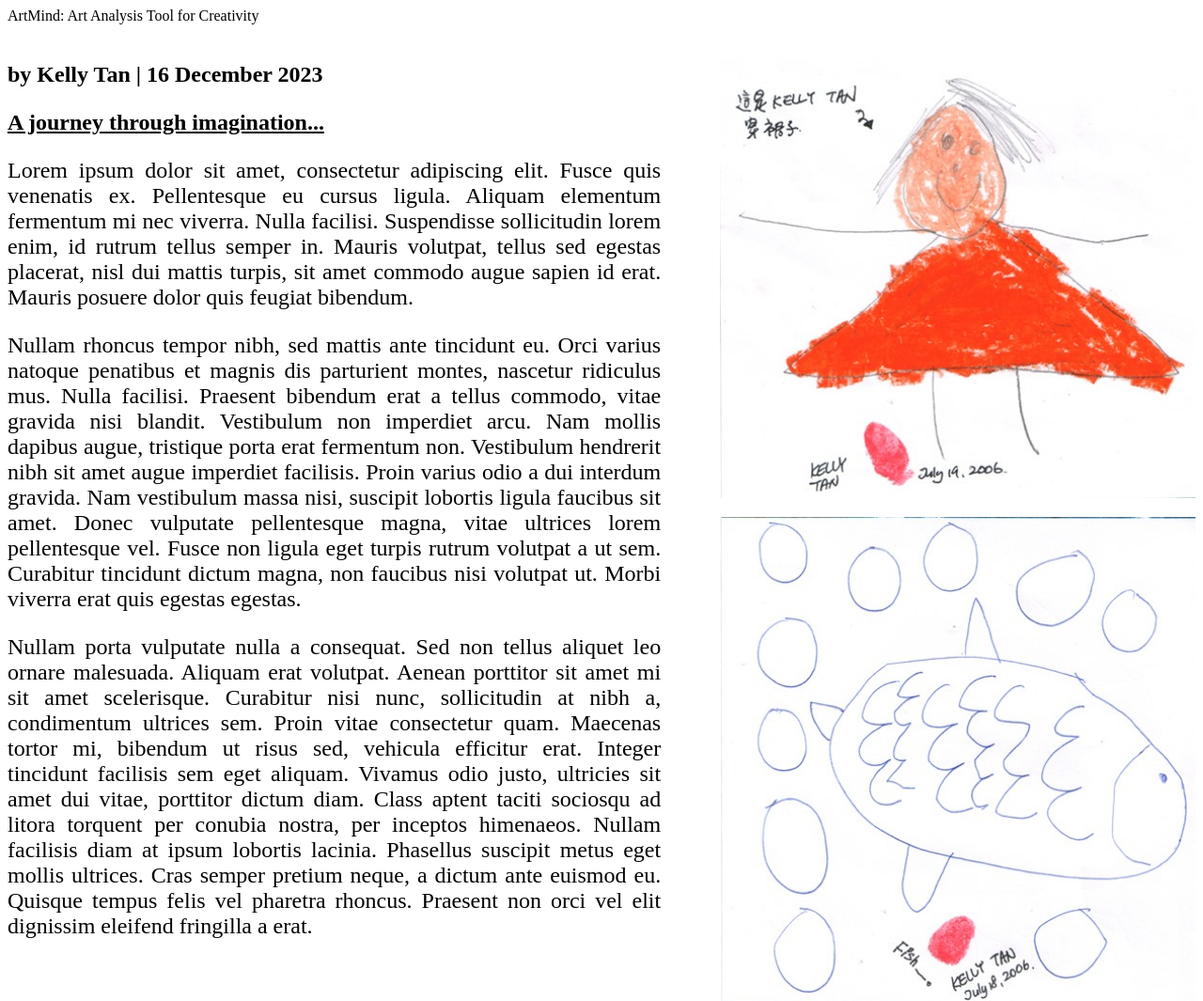
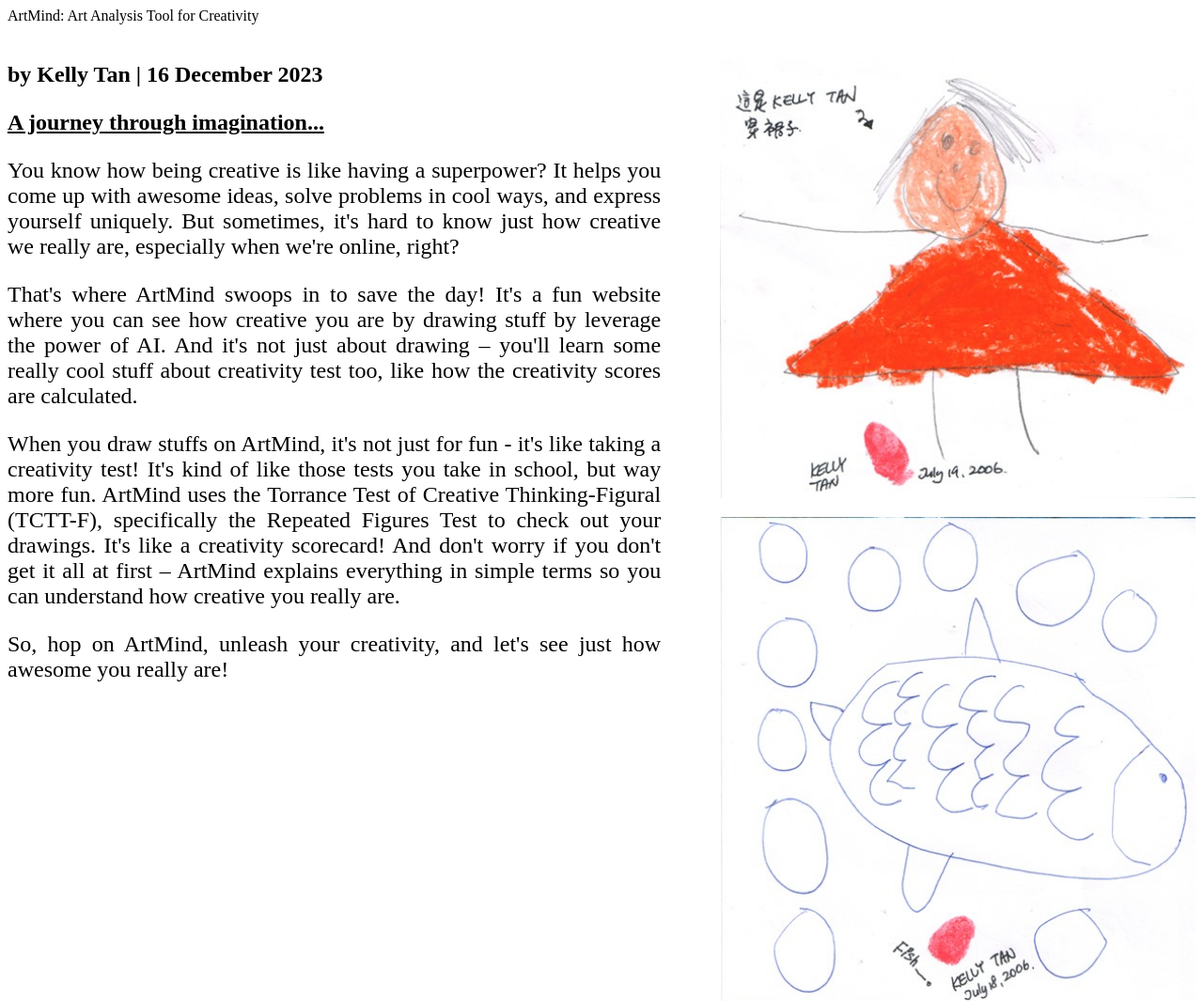
Before and after one commit to kellyzen/ArtMind-Creativity, a website: page public/dev/about/about.html in a window 1280 px wide. Shown: the top 1065 px of the page at 94% size. Drawn offline with Linux system fonts and the light colour scheme; files that its build step writes are made by us from their sources; files whose address does not match are found by name.

Commit message:
Updated about page content

```diff
--- a/public/dev/about/about.html
+++ b/public/dev/about/about.html
@@ -5,28 +5,21 @@
     <div>
         <p><b>by Kelly Tan | 16 December 2023</b></p>
         <p><b><u>A journey through imagination...</u></b></p>
-        <p> Lorem ipsum dolor sit amet, consectetur adipiscing elit. Fusce quis venenatis ex. Pellentesque eu cursus
-            ligula. Aliquam elementum fermentum mi nec viverra. Nulla facilisi. Suspendisse sollicitudin lorem enim,
-            id rutrum tellus semper in. Mauris volutpat, tellus sed egestas placerat, nisl dui mattis turpis, sit
-            amet commodo augue sapien id erat. Mauris posuere dolor quis feugiat bibendum.</p>
+        <p> You know how being creative is like having a superpower? It helps you come up with awesome ideas, solve
+            problems in cool ways, and express yourself uniquely. But sometimes, it's hard to know just how creative we
+            really are, especially when we're online, right?</p>
 
-        <p> Nullam rhoncus tempor nibh, sed mattis ante tincidunt eu. Orci varius natoque penatibus et magnis dis
-            parturient montes, nascetur ridiculus mus. Nulla facilisi. Praesent bibendum erat a tellus commodo,
-            vitae gravida nisi blandit. Vestibulum non imperdiet arcu. Nam mollis dapibus augue, tristique porta
-            erat fermentum non. Vestibulum hendrerit nibh sit amet augue imperdiet facilisis. Proin varius odio a
-            dui interdum gravida. Nam vestibulum massa nisi, suscipit lobortis ligula faucibus sit amet. Donec
-            vulputate pellentesque magna, vitae ultrices lorem pellentesque vel. Fusce non ligula eget turpis rutrum
-            volutpat a ut sem. Curabitur tincidunt dictum magna, non faucibus nisi volutpat ut. Morbi viverra erat
-            quis egestas egestas.</p>
+        <p> That's where ArtMind swoops in to save the day! It's a fun website where you can see how creative you are by
+            drawing stuff by leverage the power of AI. And it's not just about drawing – you'll learn some really cool
+            stuff about creativity test too, like how the creativity scores are calculated.</p>
 
-        <p> Nullam porta vulputate nulla a consequat. Sed non tellus aliquet leo ornare malesuada. Aliquam erat
-            volutpat. Aenean porttitor sit amet mi sit amet scelerisque. Curabitur nisi nunc, sollicitudin at nibh
-            a, condimentum ultrices sem. Proin vitae consectetur quam. Maecenas tortor mi, bibendum ut risus sed,
-            vehicula efficitur erat. Integer tincidunt facilisis sem eget aliquam. Vivamus odio justo, ultricies sit
-            amet dui vitae, porttitor dictum diam. Class aptent taciti sociosqu ad litora torquent per conubia
-            nostra, per inceptos himenaeos. Nullam facilisis diam at ipsum lobortis lacinia. Phasellus suscipit
-            metus eget mollis ultrices. Cras semper pretium neque, a dictum ante euismod eu. Quisque tempus felis
-            vel pharetra rhoncus. Praesent non orci vel elit dignissim eleifend fringilla a erat.</p>
+        <p> When you draw stuffs on ArtMind, it's not just for fun - it's like taking a creativity test! It's kind of
+            like those tests you take in school, but way more fun. ArtMind uses the Torrance Test of Creative
+            Thinking-Figural (TCTT-F), specifically the Repeated Figures Test to check out your drawings. It's like a
+            creativity scorecard! And don't worry if you don't get it all at first – ArtMind explains everything in
+            simple terms so you can understand how creative you really are.</p>
+
+        <p> So, hop on ArtMind, unleash your creativity, and let's see just how awesome you really are!</p>
     </div>
     <div>
         <img src="images/art1.png" alt="Kelly's art 1">
```
